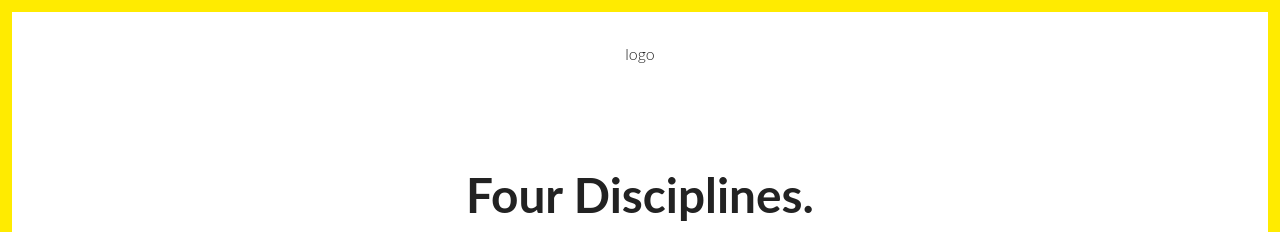
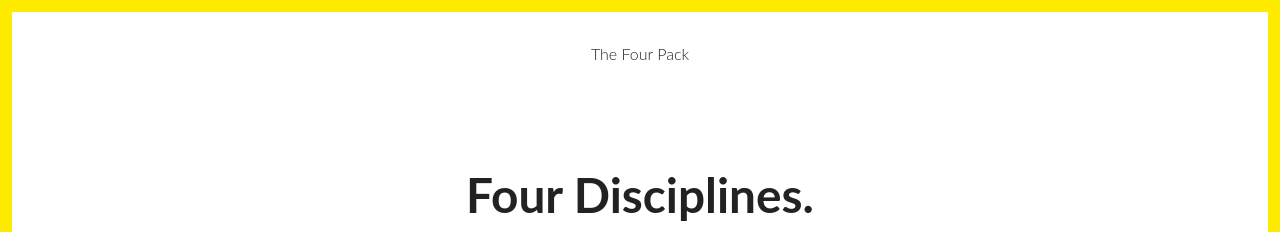
Before and after one commit to brianotoole/thefourpack, a Jekyll site: the page built from index.html, in a window 1280 px wide. Shown: the top 232 px of the page. Built offline with Jekyll 4.4.1, drawn with Linux system fonts in a browser that asks for light colours; nearby versions of some CDN libraries; a script that is not in the unit is left out.

Commit message:
waiting on logo

```diff
--- a/index.html
+++ b/index.html
@@ -11,7 +11,7 @@ hero-subtitle: No Buzzwords, Just Great Work.
   <div class="wrapper">
     <div class="row-flex">
       <div class="hero row-flex__col-md-12 u-text-center">
-        <div class="hero__logo">logo</div>
+        <div class="hero__logo">The Four Pack</div>
         <h1 class="hero__title">Four Disciplines.<br/>One Nimble Agency.</h1>
         <h2 class="hero__subtitle">{{ page.hero-subtitle }}</h2>
       </div>
```
